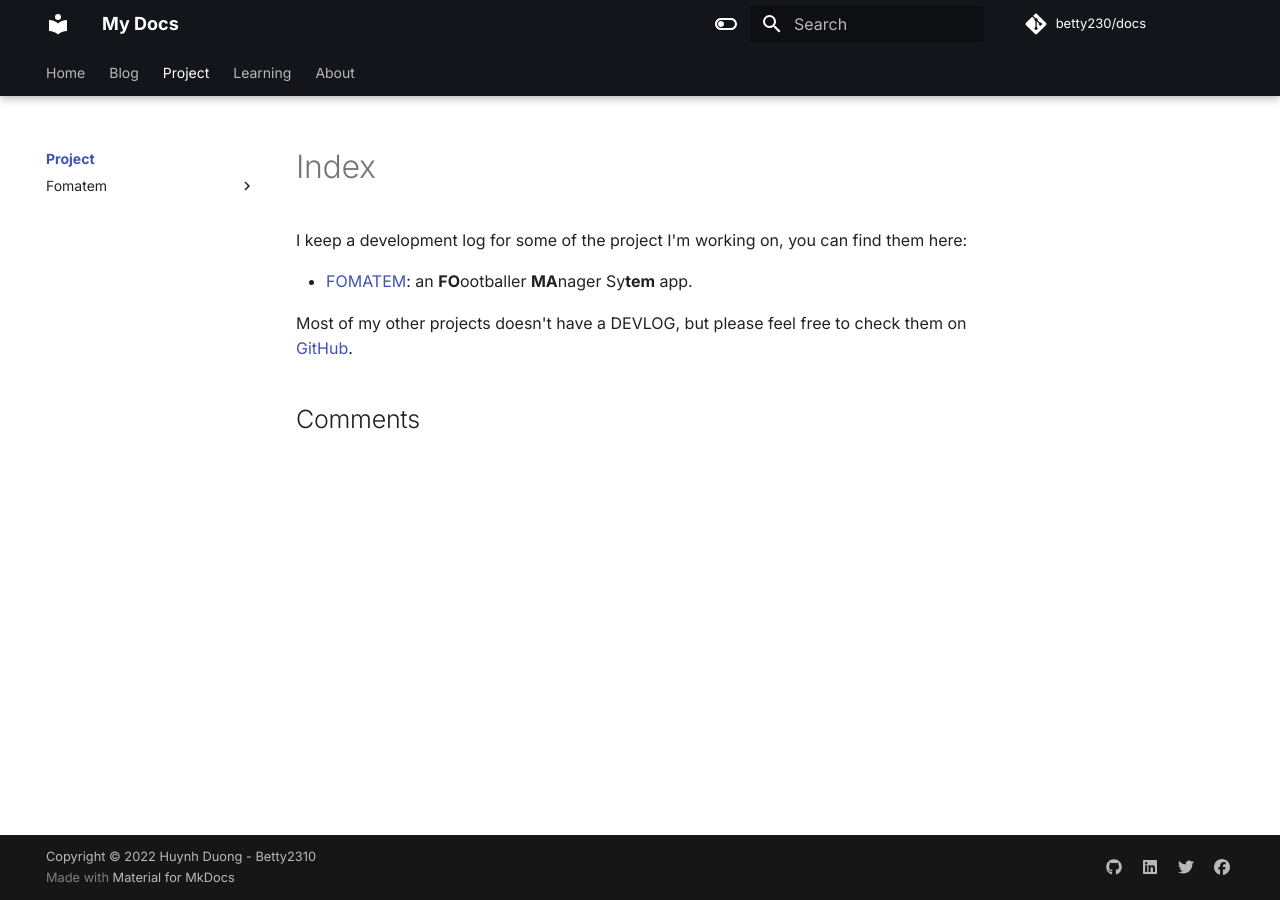
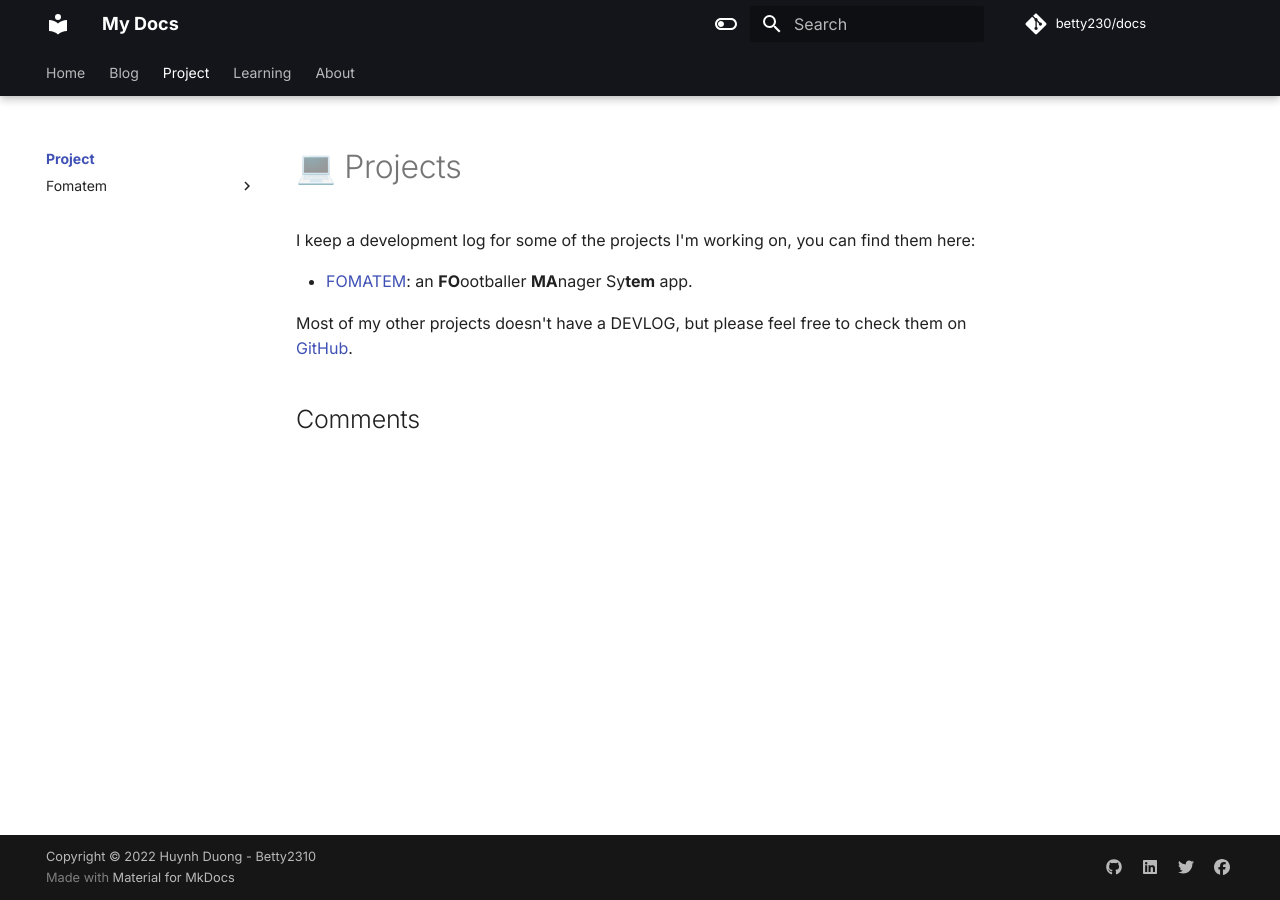
Before and after one commit to betty2310/docs, an MkDocs documentation site: the page built from docs/Project/index.md, in a window 1280 px wide. Built offline with MkDocs 1.6.1 and Material for MkDocs 9.7.7, drawn with Linux system fonts in a browser that asks for light colours; comment, search, counter and statistics services are not loaded.

Commit message:
fix some typo

```diff
--- a/docs/Project/index.md
+++ b/docs/Project/index.md
@@ -1,4 +1,8 @@
-I keep a development log for some of the project I'm working on, you can find them here:
+---
+title: 💻 Projects
+---
+
+I keep a development log for some of the projects I'm working on, you can find them here:
 
 + [FOMATEM](https://github.com/betty2310/FOMATEM): an **FO**ootballer **MA**nager Sy**tem** app.
 
```
Also changed, not shown: docs/About/Me.md (+7 -18 lines), docs/index.md (+2 -2 lines).
